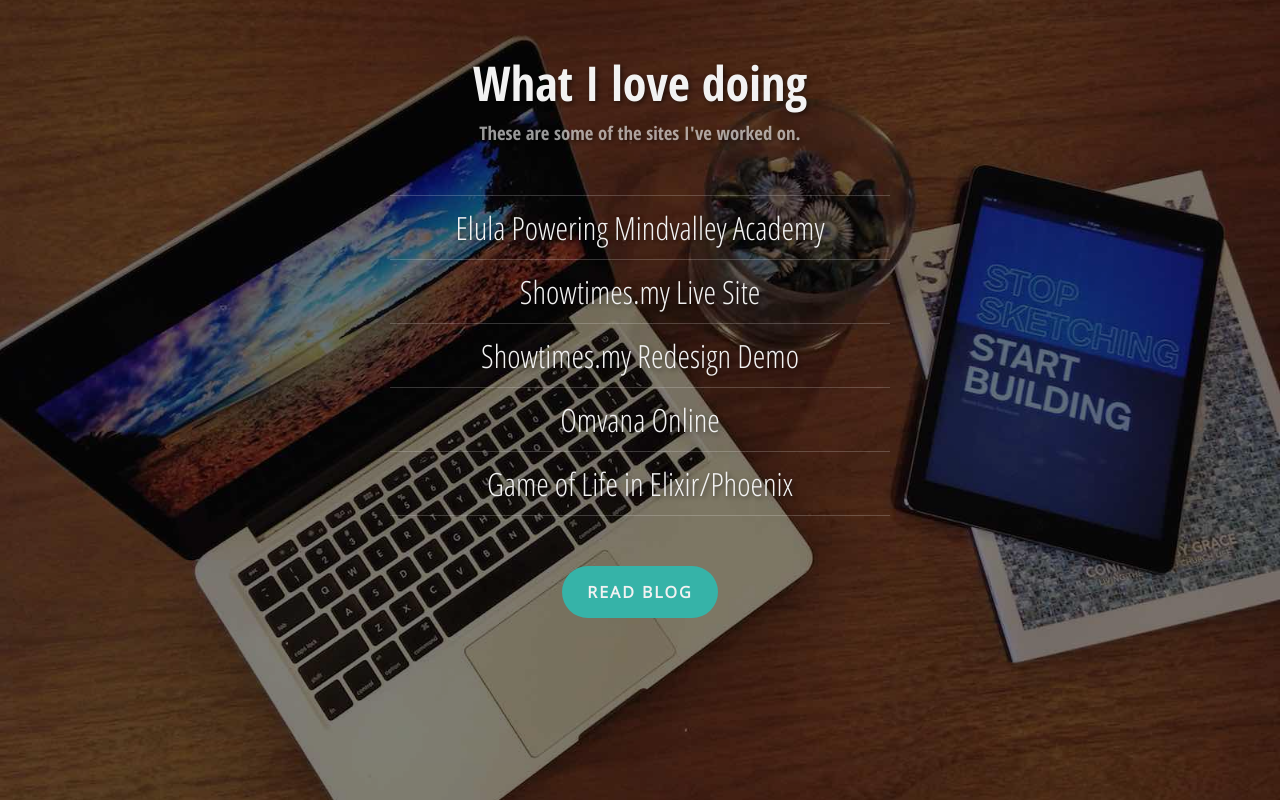
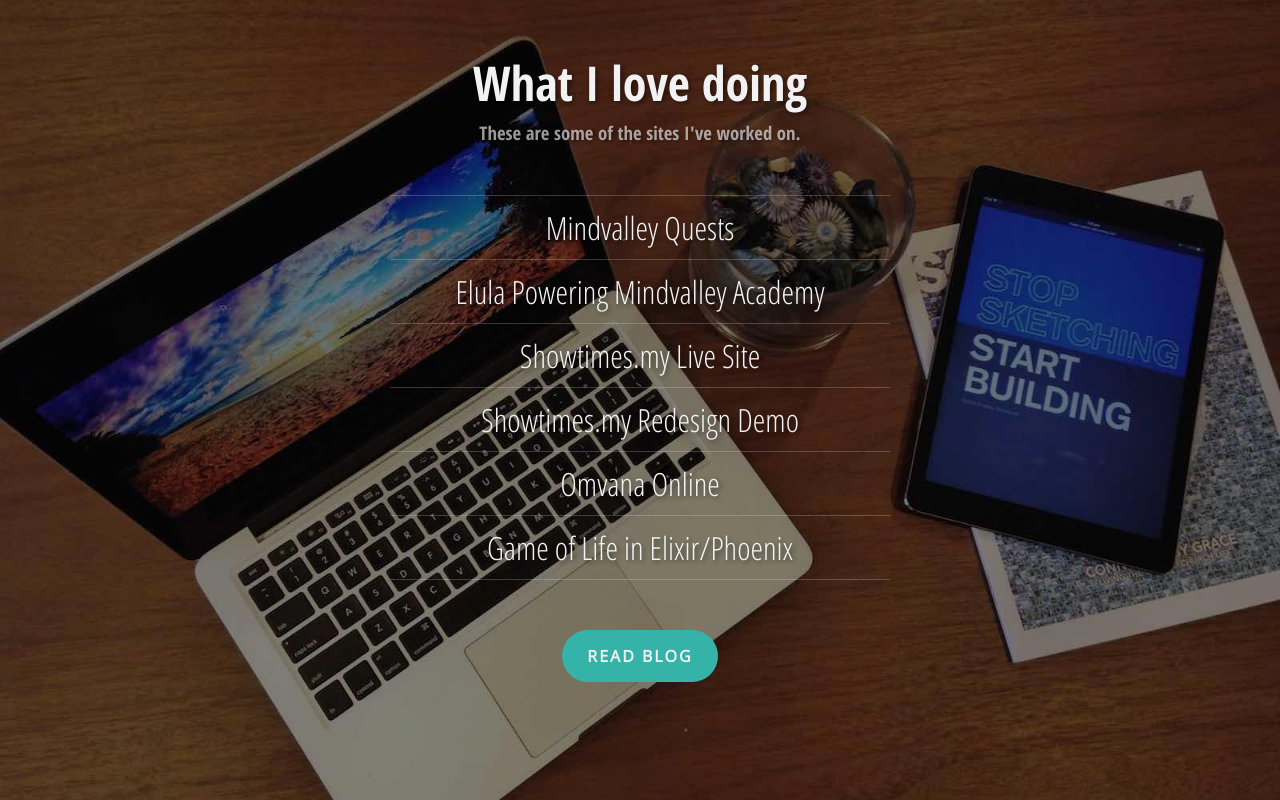
Before and after one commit to tslim/tslim.github.io, a plain HTML site: page index.html in a window 1280 px wide. Drawn offline with nearby package versions, Linux system fonts and the light colour scheme.

Commit message:
Add MV Quests to the list

```diff
--- a/index.html
+++ b/index.html
@@ -18,6 +18,7 @@
         <h3>These are some of the sites I've worked on.</h3>
 
         <ul class="projects">
+          <li><a href="http://mindvalley.com/quests">Mindvalley Quests</a></li>
           <li><a href="http://mindvalleyacademy.com/">Elula Powering Mindvalley Academy</a></li>
           <li><a href="http://showtimes.my">Showtimes.my Live Site</a></li>
           <li><a href="sites/showtimes.my">Showtimes.my Redesign Demo</a></li>
```
